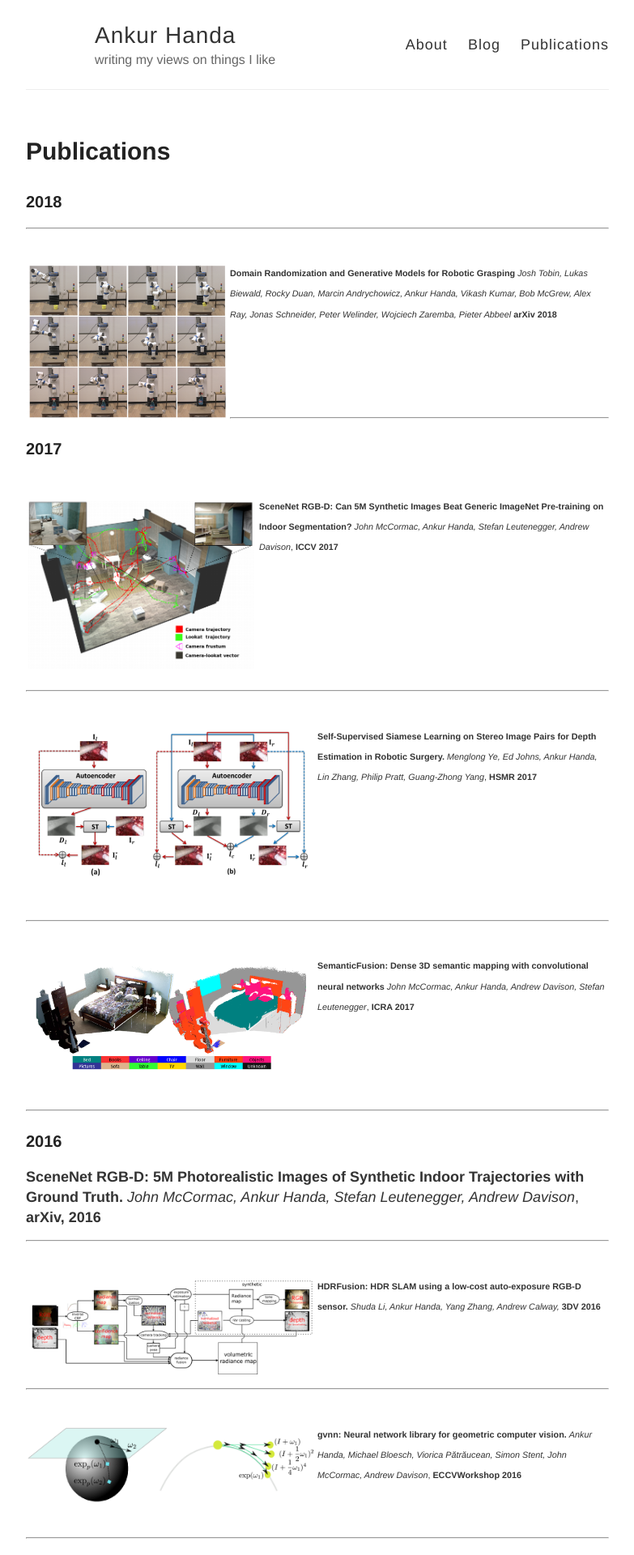
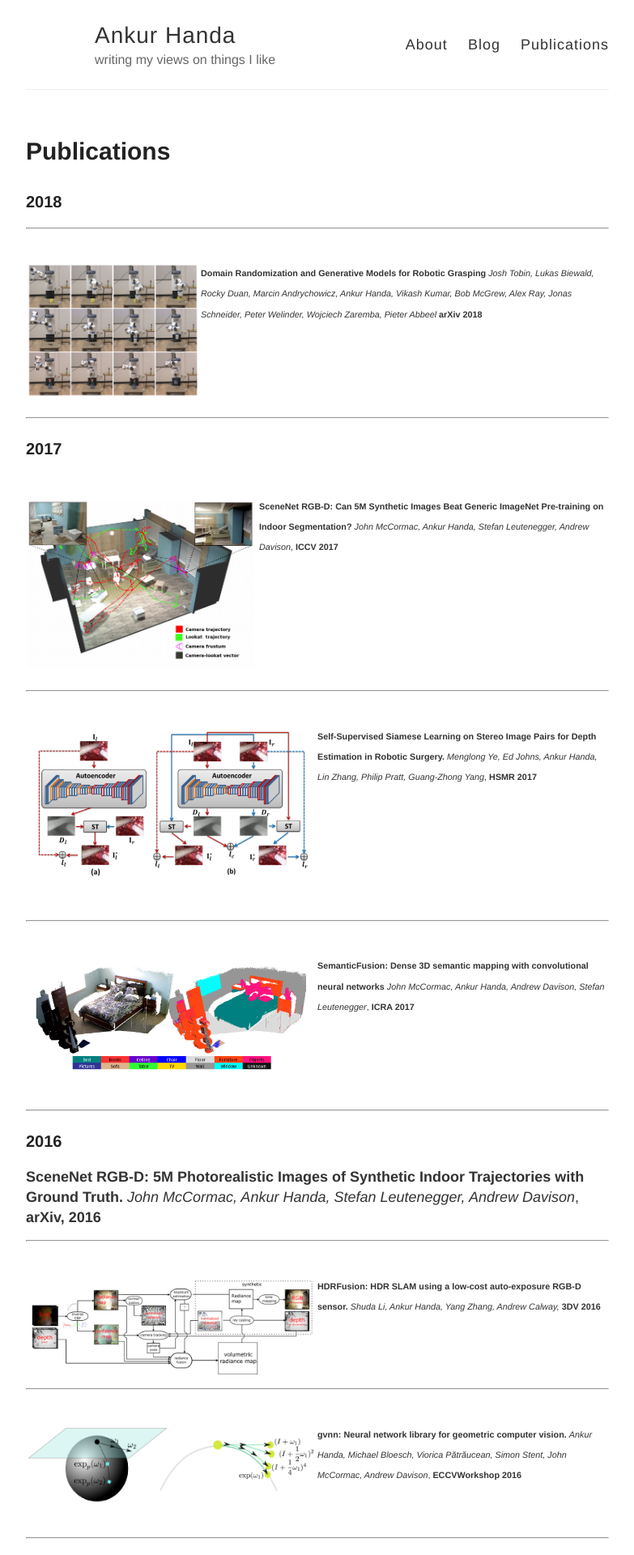
Before and after one commit to ankurhanda/ankurhanda.github.io, a Jekyll site: the page built from publications.md, in a window 1280 px wide. Shown: the top 1920 px of the page at 81% size, without its empty margins (248-1031 px from the left). Built offline with Jekyll 4.4.1, drawn with Linux system fonts in a browser that asks for light colours.

Commit message:
update
Signed-off-by: Ankur Handa <ahanda@nvidia.com>

```diff
--- a/publications.md
+++ b/publications.md
@@ -10,7 +10,7 @@ permalink: /publications/
 <hr>
 
 <br>
-<img align="left" src="/images/pubs/josh_DR_GM.png" width="35%"> <span style="line-height: 1.1; font-size: 0.6em;">**Domain Randomization and Generative Models for Robotic Grasping** _Josh Tobin, Lukas Biewald, Rocky Duan, Marcin Andrychowicz, Ankur Handa, Vikash Kumar, Bob McGrew, Alex Ray, Jonas Schneider, Peter Welinder, Wojciech Zaremba, Pieter Abbeel_ **arXiv 2018**
+<img align="left" src="/images/pubs/josh_DR_GM.png" width="30%"> <span style="line-height: 1.1; font-size: 0.6em;">**Domain Randomization and Generative Models for Robotic Grasping** _Josh Tobin, Lukas Biewald, Rocky Duan, Marcin Andrychowicz, Ankur Handa, Vikash Kumar, Bob McGrew, Alex Ray, Jonas Schneider, Peter Welinder, Wojciech Zaremba, Pieter Abbeel_ **arXiv 2018**
 <br>
 <br>
 <br>
```
